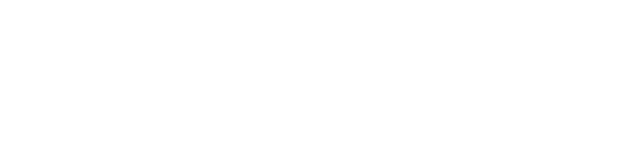
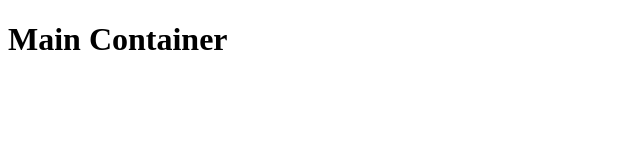
Before and after one commit to Shweta-2024/git_practice, a plain HTML site: page index.html in a window 1280 px wide. Shown: the whole page, without its empty margins (0-640 px from the left). Drawn offline with Linux system fonts and the light colour scheme.

Commit message:
css file added

```diff
--- a/index.html
+++ b/index.html
@@ -6,6 +6,6 @@
     <title>Document</title>
 </head>
 <body>
-
+    <h1>Main Container</h1>
 </body>
 </html>
--- /dev/null
+++ b/styles.css
@@ -0,0 +1,4 @@
+*{
+    margin:0;
+    padding: auto;
+}
```
